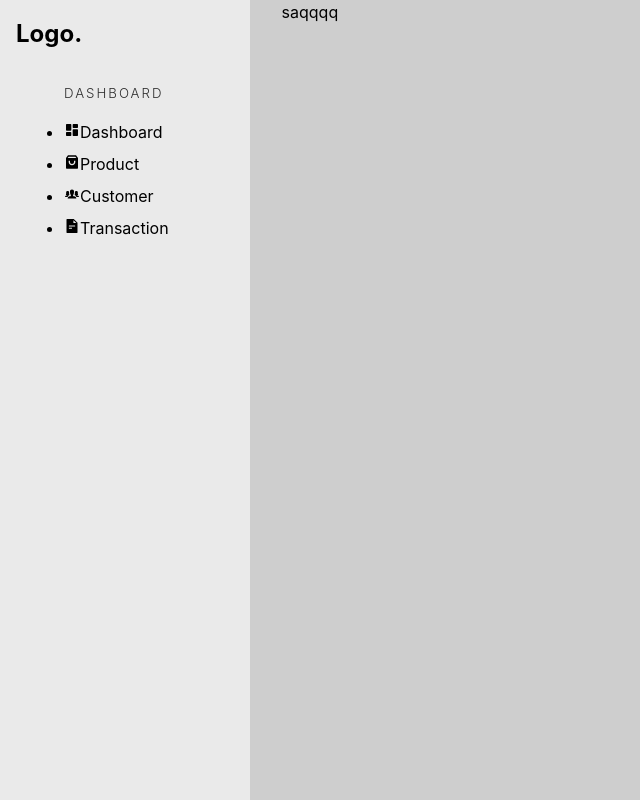
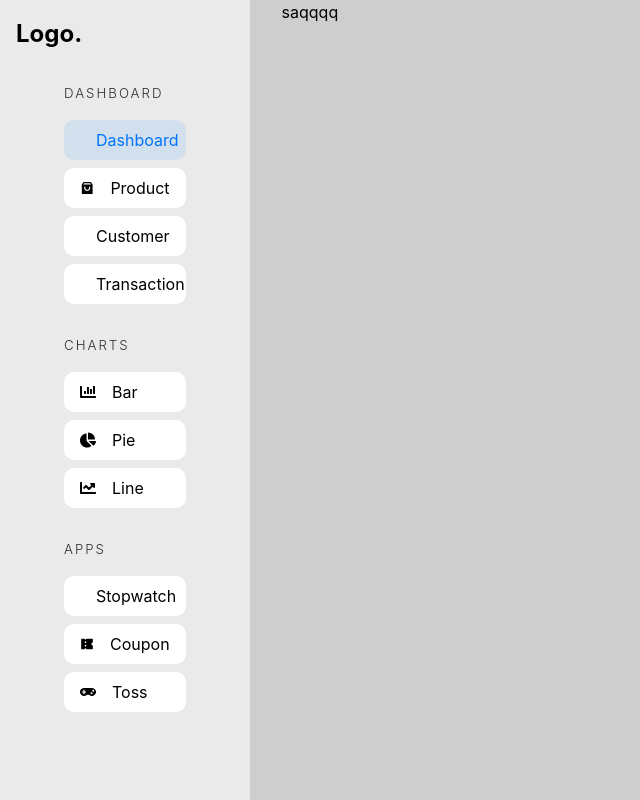
Before and after one commit to saqlain-shahid/adminpanel, a React (Vite) app: page /admin/dashboard in a window 1280 px wide. Shown: the whole page, without its empty margins (0-640 px from the left). Built offline with nearby package versions, Linux system fonts and the light colour scheme.

Commit message:
added codes for adminsidebar

```diff
--- a/src/components/AdminSidebar.tsx
+++ b/src/components/AdminSidebar.tsx
@@ -1,47 +1,139 @@
-
-import { Link } from "react-router-dom";
-import { RiDashboardFill, RiShoppingBag3Fill } from "react-icons/ri";
+import { Link, Location, useLocation } from "react-router-dom";
+import { RiDashboardFill, RiShoppingBag3Fill, RiCoupon3Fill } from "react-icons/ri";
 import { AiFillFileText } from "react-icons/ai";
 import { IoIosPeople } from "react-icons/io";
+import { IconType } from "react-icons";
+import { FaChartBar, FaChartPie, FaChartLine, FaStopwatch,FaGamepad } from "react-icons/fa";
 
 const AdminSidebar = () => {
-
+    const location = useLocation()
 
   return (
     <aside>
         <h2>Logo.</h2>
-        <div>
-            <h5>Dashboard</h5>
-            <ul>
-              <li>
-                <Link to ={'/admin/dashboard'}>
-                    <RiDashboardFill/>
-                    Dashboard
-                </Link>
-              </li>
-              <li>
-              <Link to ={'/admin/product'}>
-                    <RiShoppingBag3Fill/>
-                    Product
-                </Link>
-              </li>
-              <li>
-              <Link to ={'/admin/customer'}>
-                    <IoIosPeople/>
-                    Customer
-                </Link>
-              </li>
-              <li>
-              <Link to ={'/admin/transaction'}>
-                    <AiFillFileText/>
-                    Transaction
-                </Link>
-              </li>
-
-            </ul>
-        </div>
+        <DivOne location={location}/>
+        <DivTwo location={location}/>
+        <DivThree location={location}/>
     </aside>
   );
 };
 
+const DivOne = ({location}:{location:Location}) => (
+    <div>
+            <h5>Dashboard</h5>
+            <ul>
+              <Li
+              url='/admin/dashboard'
+              text='Dashboard'
+              Icon={RiDashboardFill}
+              location={location}
+              />
+
+              <Li
+              url='/admin/product'
+              text='Product'
+              Icon={RiShoppingBag3Fill}
+              location={location}
+              />
+
+              <Li
+              url='/admin/customer'
+              text='Customer'
+              Icon={IoIosPeople}
+              location={location}
+              />
+
+              <Li
+              url='/admin/transaction'
+              text='Transaction'
+              Icon={AiFillFileText}
+              location={location}
+              />
+
+            </ul>
+        </div>
+)
+
+const DivTwo = ({location}:{location:Location}) => (
+    <div>
+            <h5>Charts</h5>
+            <ul>
+              <Li
+              url='/admin/chart/bar'
+              text='Bar'
+              Icon={FaChartBar}
+              location={location}
+              />
+
+              <Li
+              url='/admin/chart/pie'
+              text='Pie'
+              Icon={FaChartPie}
+              location={location}
+              />
+
+              <Li
+              url='/admin/chart/line'
+              text='Line'
+              Icon={FaChartLine}
+              location={location}
+              />
+
+            </ul>
+        </div>
+)
+
+const DivThree = ({location}:{location:Location}) => (
+    <div>
+            <h5>Apps</h5>
+            <ul>
+              <Li
+              url='/admin/app/stopwatch'
+              text='Stopwatch'
+              Icon={FaStopwatch}
+              location={location}
+              />
+
+              <Li
+              url='/admin/app/coupon'
+              text='Coupon'
+              Icon={RiCoupon3Fill}
+              location={location}
+              />
+
+              <Li
+              url='/admin/app/toss'
+              text='Toss'
+              Icon={FaGamepad}
+              location={location}
+              />
+
+            </ul>
+        </div>
+)
+
+interface LiProps{
+    url:string
+    text:string
+    location:Location
+    Icon:IconType
+}
+
+const Li = ({url,text,location,Icon}:LiProps) => (
+    <li style={
+        {
+            backgroundColor: location.pathname.includes(url) ? 'rgba(0,125,255,0.1)' : 'white'
+        }
+      }>
+        <Link to ={url}
+        style={{
+            color: location.pathname.includes(url) ?
+            'rgb(0,115,255)' : 'black'
+        }}>
+            <Icon/>
+            {text}
+        </Link>
+      </li>
+)
+
 export default AdminSidebar;
--- a/src/pages/Customers.tsx
+++ b/src/pages/Customers.tsx
@@ -1,8 +1,14 @@
+import AdminSidebar from "../components/AdminSidebar"
 
 
 const Customers = () => {
   return (
-    <div>Customers</div>
+    <div className='adminContainer'>
+        {/* sidebar */}
+        <AdminSidebar/>
+        {/* main */}
+        <main>saqqqq</main>
+    </div>
   )
 }
 
--- a/src/pages/Products.tsx
+++ b/src/pages/Products.tsx
@@ -1,8 +1,14 @@
+import AdminSidebar from "../components/AdminSidebar"
 
 
 const Products = () => {
   return (
-    <div>Products</div>
+    <div className='adminContainer'>
+        {/* sidebar */}
+        <AdminSidebar/>
+        {/* main */}
+        <main>saqqqq</main>
+    </div>
   )
 }
 
--- a/src/pages/Transactions.tsx
+++ b/src/pages/Transactions.tsx
@@ -1,8 +1,14 @@
+import AdminSidebar from "../components/AdminSidebar"
 
 
 const Transactions = () => {
   return (
-    <div>Transactions</div>
+    <div className='adminContainer'>
+    {/* sidebar */}
+    <AdminSidebar/>
+    {/* main */}
+    <main>saqqqq</main>
+</div>
   )
 }
 
--- a/src/styles/_app.scss
+++ b/src/styles/_app.scss
@@ -48,7 +48,16 @@
             margin: 1rem 0;
         }
         >ul{
-            @include flex(column, unset, unset, 0.5rem)
+            @include flex(column, unset, unset, 0.5rem);
+            list-style: none;
+            > li{
+                padding: 0.5rem 1rem;
+                border-radius: 10px;
+                a{
+                    color: rgb(0, 0, 0,0.825);
+                    @include flex(row, unset)
+                }
+            }
         }
     }
     }
```
